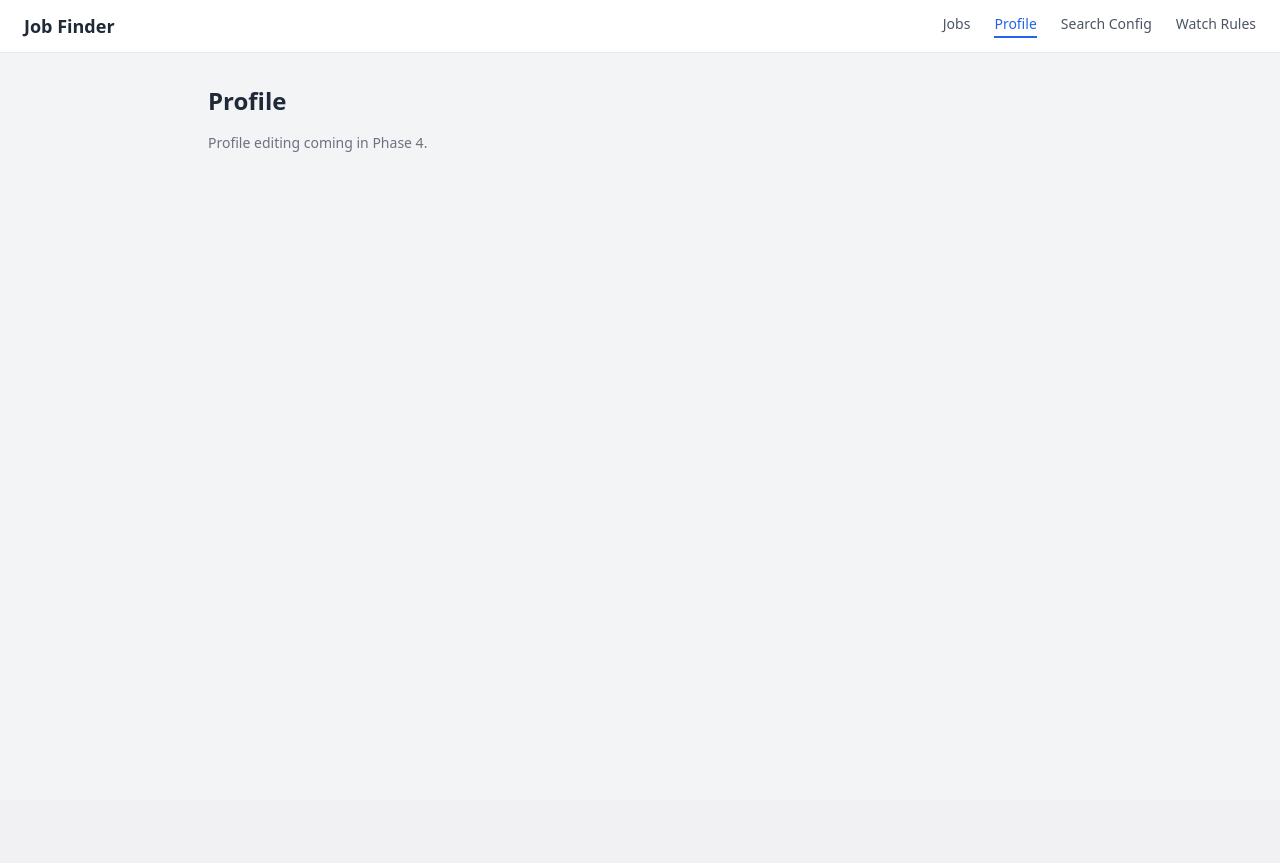
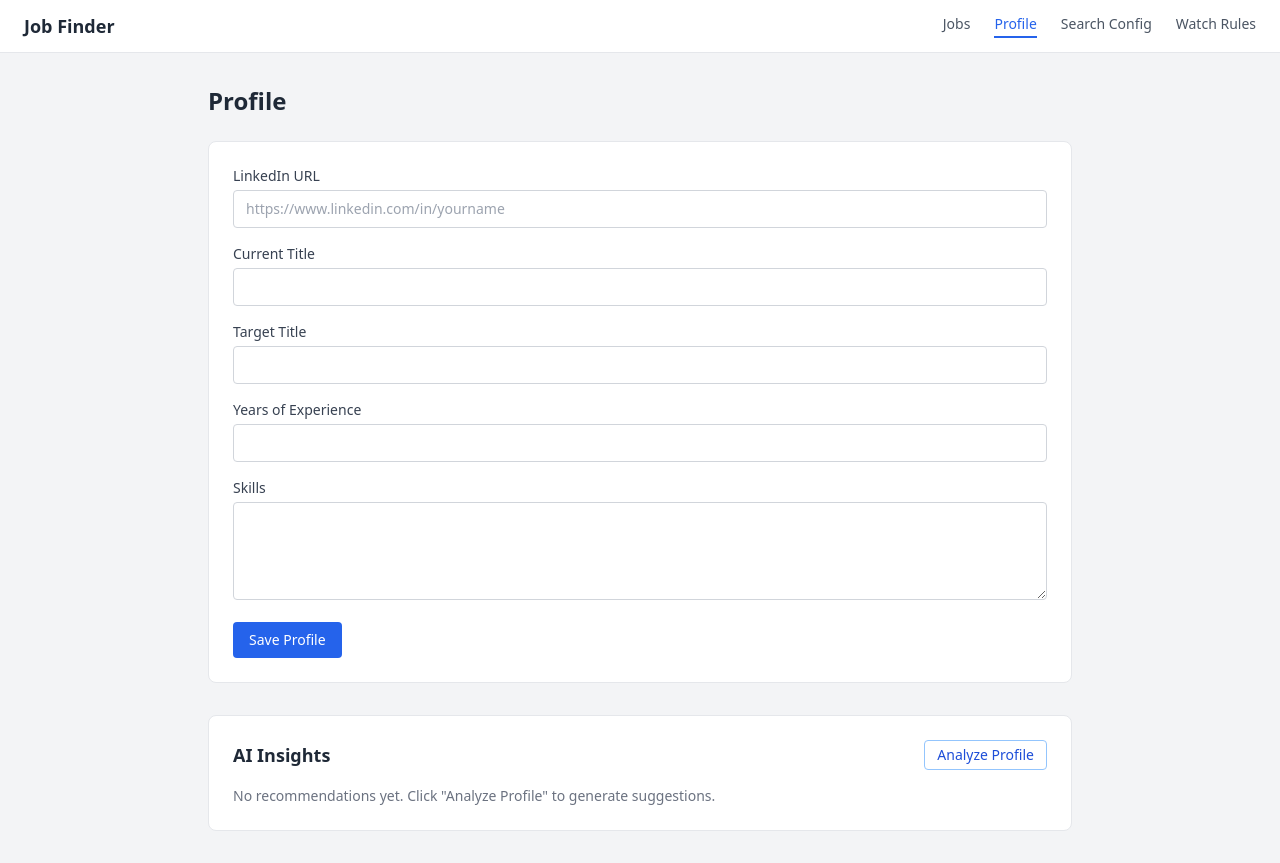
Before and after one commit to dor-schreier/linkedin-job, a FastAPI app: page /profile in a window 1280 px wide. Before the commit the page ends 152 px from the top, so only its background shows below. Run offline with FastAPI, Linux system fonts and the light colour scheme; some libraries are stand-ins or nearby versions.

Commit message:
feat(04-02): profile editor route, AI Insights section, and analyze endpoint
- Replace placeholder profile_page with full GET/POST/analyze handlers
- Add profile_save (POST /profile) with form persistence and 303 redirect
- Add profile_analyze (POST /profile/analyze) calling groq_service with HTMX partial response
- Replace placeholder profile.html with full form + AI Insights section
- Create partials/ai_insights.html bullet list partial
- Add 6 passing route tests in tests/test_routes_phase4.py

```diff
--- /dev/null
+++ b/app/templates/partials/ai_insights.html
@@ -0,0 +1,9 @@
+{% if bullets %}
+<ul class="list-disc list-inside space-y-1 text-sm text-gray-700">
+  {% for b in bullets %}
+  <li>{{ b }}</li>
+  {% endfor %}
+</ul>
+{% else %}
+<p class="text-sm text-gray-500">No recommendations yet. Click "Analyze Profile" to generate suggestions.</p>
+{% endif %}
--- a/app/templates/profile.html
+++ b/app/templates/profile.html
@@ -6,6 +6,7 @@
   <title>Job Finder — Profile</title>
   <script src="https://cdn.tailwindcss.com"></script>
   <script src="https://unpkg.com/htmx.org@2.0.4"></script>
+  <style>.htmx-request { opacity: 0.5; transition: opacity 0.2s; }</style>
 </head>
 <body class="bg-gray-100 min-h-screen">
   <nav class="bg-white border-b border-gray-200 px-6 py-3 flex items-center justify-between">
@@ -17,9 +18,60 @@
       <a href="/watch-rules" class="text-sm text-gray-600 hover:text-gray-900">Watch Rules</a>
     </div>
   </nav>
+
   <div class="max-w-4xl mx-auto px-4 py-8">
-    <h1 class="text-2xl font-bold text-gray-800 mb-4">Profile</h1>
-    <p class="text-sm text-gray-500">Profile editing coming in Phase 4.</p>
+    <h1 class="text-2xl font-bold text-gray-800 mb-6">Profile</h1>
+
+    <form method="post" action="/profile" class="bg-white border border-gray-200 rounded-lg p-6 space-y-4">
+      <div>
+        <label for="linkedin_url" class="block text-sm font-normal text-gray-700 mb-1">LinkedIn URL</label>
+        <input id="linkedin_url" name="linkedin_url" type="url"
+               value="{{ (profile.linkedin_url if profile else '') or '' }}"
+               placeholder="https://www.linkedin.com/in/yourname"
+               class="w-full border border-gray-300 rounded px-3 py-2 text-sm focus:outline-none focus:ring-2 focus:ring-blue-500" />
+      </div>
+      <div>
+        <label for="current_title" class="block text-sm font-normal text-gray-700 mb-1">Current Title</label>
+        <input id="current_title" name="current_title" type="text"
+               value="{{ (profile.current_title if profile else '') or '' }}"
+               class="w-full border border-gray-300 rounded px-3 py-2 text-sm focus:outline-none focus:ring-2 focus:ring-blue-500" />
+      </div>
+      <div>
+        <label for="target_title" class="block text-sm font-normal text-gray-700 mb-1">Target Title</label>
+        <input id="target_title" name="target_title" type="text"
+               value="{{ (profile.target_title if profile else '') or '' }}"
+               class="w-full border border-gray-300 rounded px-3 py-2 text-sm focus:outline-none focus:ring-2 focus:ring-blue-500" />
+      </div>
+      <div>
+        <label for="years_experience" class="block text-sm font-normal text-gray-700 mb-1">Years of Experience</label>
+        <input id="years_experience" name="years_experience" type="number" min="0"
+               value="{{ (profile.years_experience if profile and profile.years_experience is not none else '') }}"
+               class="w-full border border-gray-300 rounded px-3 py-2 text-sm focus:outline-none focus:ring-2 focus:ring-blue-500" />
+      </div>
+      <div>
+        <label for="skills" class="block text-sm font-normal text-gray-700 mb-1">Skills</label>
+        <textarea id="skills" name="skills" rows="4"
+                  class="w-full border border-gray-300 rounded px-3 py-2 text-sm focus:outline-none focus:ring-2 focus:ring-blue-500">{{ (profile.skills if profile else '') or '' }}</textarea>
+      </div>
+      <button type="submit" class="bg-blue-600 text-white text-sm rounded px-4 py-2 hover:bg-blue-700">Save Profile</button>
+    </form>
+
+    <section class="mt-8 bg-white border border-gray-200 rounded-lg p-6">
+      <div class="flex items-center justify-between mb-4">
+        <h2 class="text-lg font-bold text-gray-800">AI Insights</h2>
+        <button
+          hx-post="/profile/analyze"
+          hx-target="#ai-insights"
+          hx-swap="innerHTML"
+          hx-indicator="#ai-insights"
+          class="text-sm border border-blue-300 text-blue-700 rounded px-3 py-1 hover:bg-blue-50">
+          Analyze Profile
+        </button>
+      </div>
+      <div id="ai-insights">
+        {% include "partials/ai_insights.html" %}
+      </div>
+    </section>
   </div>
 </body>
 </html>
```
Also changed, not shown: app/routes/pages.py (+71 -3 lines), tests/test_routes_phase4.py (added, +257 -0 lines).
